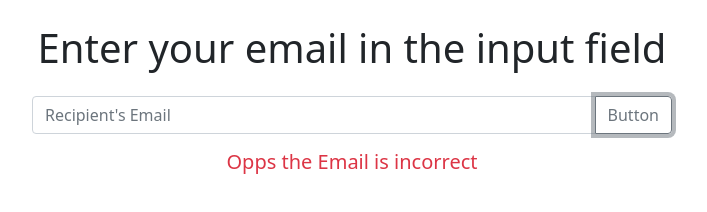
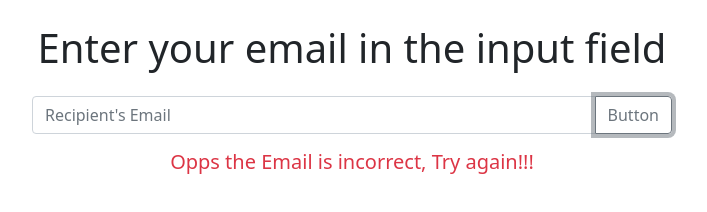
Before and after one commit to Shipu8644/RegularExpression-Debug, a plain HTML site: page index.html in a window 1280 px wide. Both pictures are taken after a click on the button "Button". Shown: the whole page, without its empty margins (288-995 px from the left). Drawn offline with nearby package versions, Linux system fonts and the light colour scheme.

Commit message:
try again

```diff
--- a/index.html
+++ b/index.html
@@ -22,7 +22,7 @@
 
     <div>
         <h5 id='success' class="text-success text-center">Congrats,You enter a correct Email</h5>
-        <h5 id='danger' class="text-danger text-center">Opps the Email is incorrect</h5>
+        <h5 id='danger' class="text-danger text-center">Opps the Email is incorrect, Try again!!!</h5>
 
     </div>
 
```
